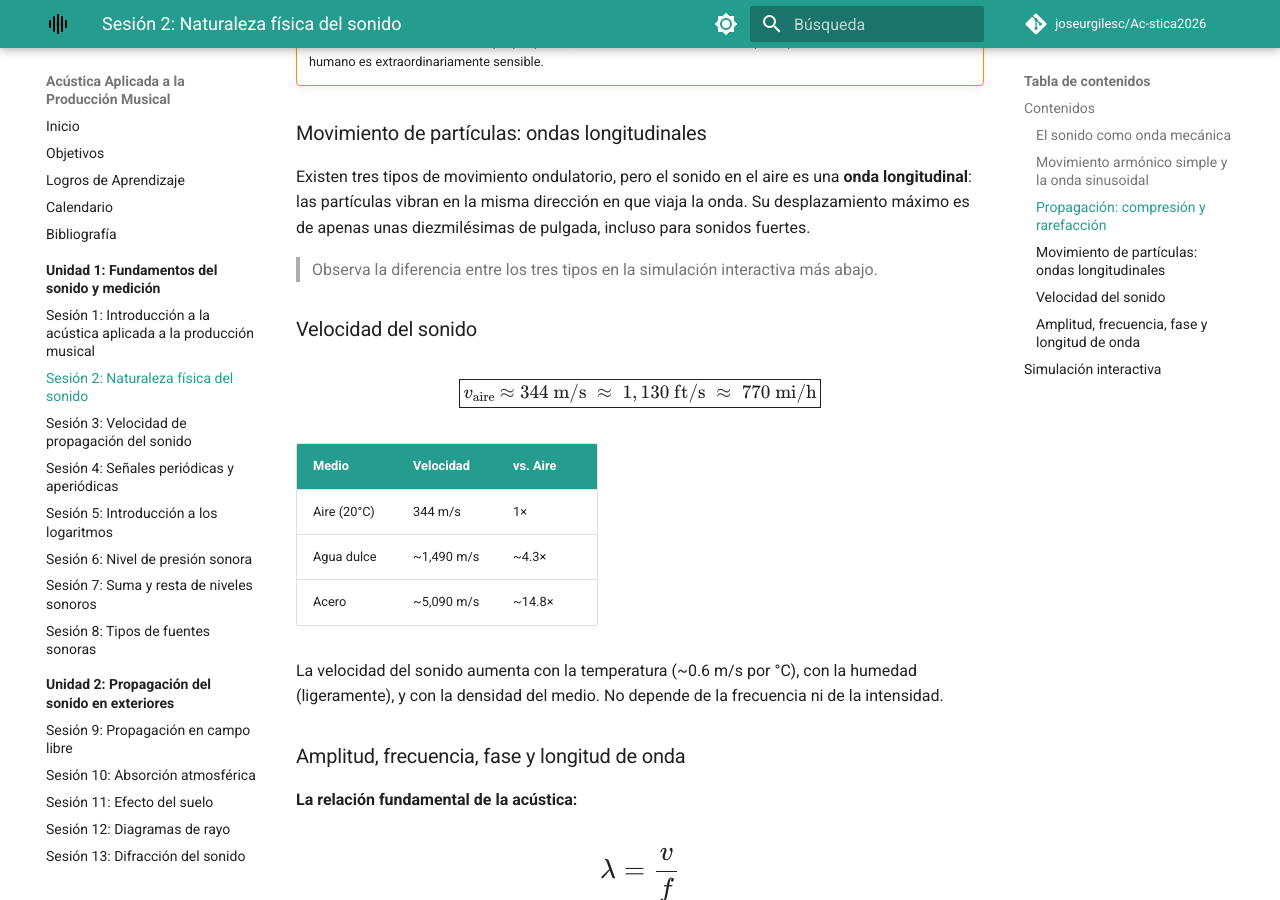
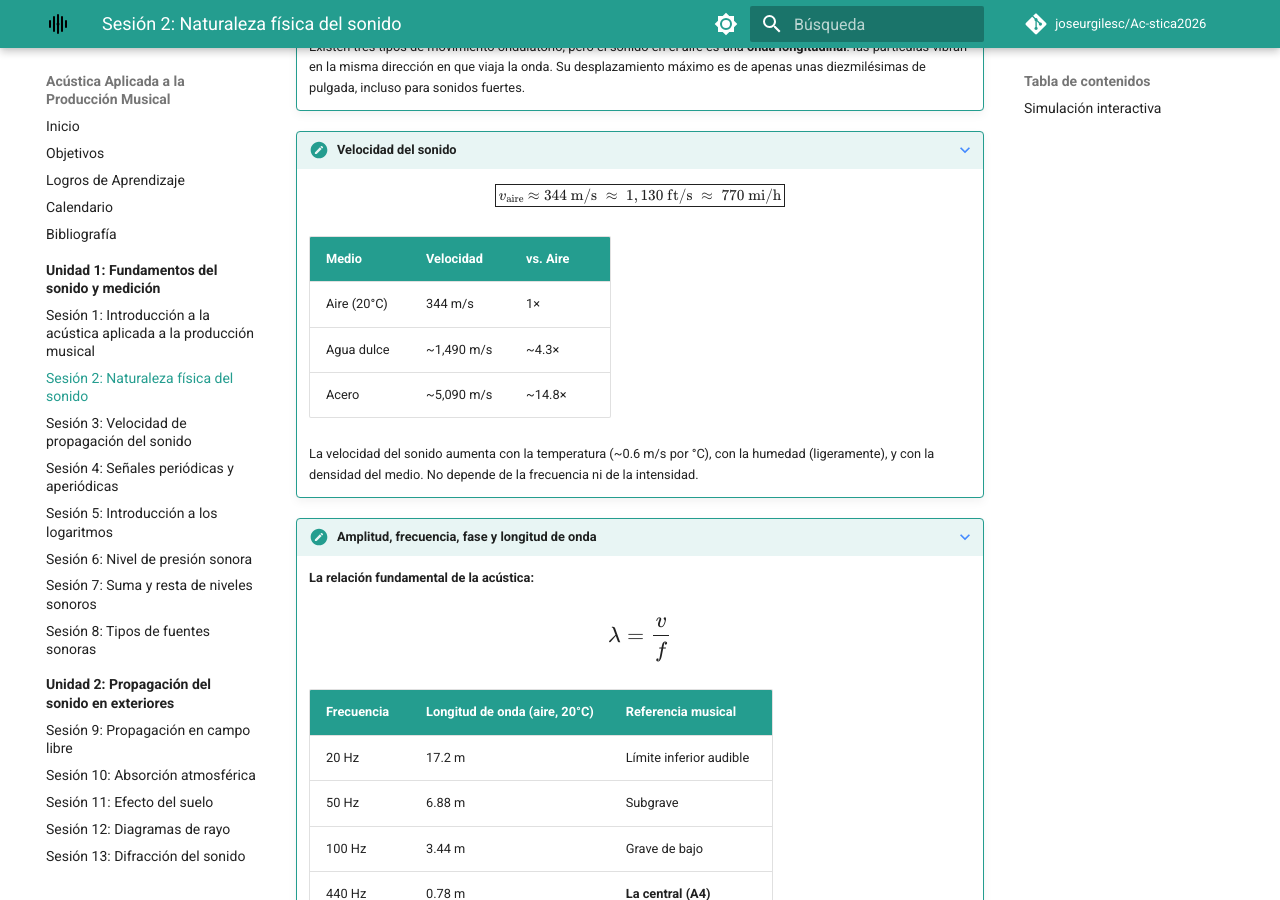
Before and after one commit to joseurgilesc/Ac-stica2026, an MkDocs documentation site: the page built from docs/unidades/U-1-fundamentos-medicion/sesion-02/index.md, in a window 1280 px wide and 900 px high, scrolled down 1495 px. Built offline with MkDocs 1.6.1 and Material for MkDocs 9.7.7, drawn with Linux system fonts in a browser that asks for light colours; comment, search, counter and statistics services are not loaded.

Commit message:
feat: sesión 2 con secciones colapsables + simulación MAS con onda viajera

```diff
--- a/docs/unidades/U-1-fundamentos-medicion/sesion-02/index.md
+++ b/docs/unidades/U-1-fundamentos-medicion/sesion-02/index.md
@@ -1,80 +1,78 @@
 # Sesión 2: Naturaleza física del sonido
 
-## Contenidos
+---
 
-### El sonido como onda mecánica
+???+ note "El sonido como onda mecánica"
 
-El sonido puede entenderse de dos maneras complementarias (Everest & Pohlmann, 2009, p. 1):
+    El sonido puede entenderse de dos maneras complementarias (Everest & Pohlmann, 2009, p. 1):
 
-| Perspectiva | Definición | Campo |
-|---|---|---|
-| **Estímulo físico** | Onda que viaja a través de un medio elástico | Física / Acústica |
-| **Sensación** | Excitación del mecanismo auditivo que produce percepción | Psicoacústica |
+    | Perspectiva | Definición | Campo |
+    |---|---|---|
+    | **Estímulo físico** | Onda que viaja a través de un medio elástico | Física / Acústica |
+    | **Sensación** | Excitación del mecanismo auditivo que produce percepción | Psicoacústica |
 
-!!! note "Frecuencia ≠ Tono"
-    La **frecuencia** es objetiva (se mide en Hz). El **tono** (*pitch*) es subjetivo (cómo el oído la percibe). *"We cannot equate frequency and pitch, but they are analogous."*
+    !!! info "Frecuencia ≠ Tono"
+        La **frecuencia** es objetiva (se mide en Hz). El **tono** (*pitch*) es subjetivo (cómo el oído la percibe). *"We cannot equate frequency and pitch, but they are analogous."*
 
-Para que un medio propague sonido, necesita dos propiedades: **elasticidad** (restaura la posición) e **inercia** (resiste el cambio). Sin ambas, no hay oscilación posible.
+    Para que un medio propague sonido, necesita dos propiedades: **elasticidad** (restaura la posición) e **inercia** (resiste el cambio). Sin ambas, no hay oscilación posible.
 
-### Movimiento armónico simple y la onda sinusoidal
+???+ note "Movimiento armónico simple y la onda sinusoidal"
 
-Una masa en un resorte que oscila arriba y abajo describe un **movimiento armónico simple**. Si se registra su posición en el tiempo, se obtiene una **onda sinusoidal** — la forma de onda más pura y fundamental en acústica.
+    Una masa en un resorte que oscila arriba y abajo describe un **movimiento armónico simple**. Si se registra su posición en el tiempo, se obtiene una **onda sinusoidal** — la forma de onda más pura y fundamental en acústica.
 
-Una revolución completa equivale a 360° — un ciclo. La onda sinusoidal es al sonido lo que el círculo a la geometría: el elemento básico del que todo se compone (Fourier).
+    Una revolución completa equivale a 360° — un ciclo. La onda sinusoidal es al sonido lo que el círculo a la geometría: el elemento básico del que todo se compone (Fourier).
 
-<iframe src="simulacion-mas.html" width="100%" height="300" style="border: none; border-radius: 8px;"></iframe>
+    <iframe src="simulacion-mas.html" width="100%" height="300" style="border: none; border-radius: 8px;"></iframe>
 
-### Propagación: compresión y rarefacción
+???+ note "Propagación: compresión y rarefacción"
 
-Las partículas de aire **no viajan con la onda**: vibran localmente mientras la perturbación se propaga. El movimiento alternado crea:
+    Las partículas de aire **no viajan con la onda**: vibran localmente mientras la perturbación se propaga. El movimiento alternado crea:
 
-- **Compresión (C)**: moléculas agrupadas → presión superior a la atmosférica (~14.7 lb/in²)
-- **Rarefacción (R)**: moléculas separadas → presión inferior a la atmosférica
+    - **Compresión (C)**: moléculas agrupadas → presión superior a la atmosférica (~14.7 lb/in²)
+    - **Rarefacción (R)**: moléculas separadas → presión inferior a la atmosférica
 
-!!! warning "Escala minúscula"
-    El sonido más tenue detectable (20 µPa) es ~**5,000 millones de veces menor** que la presión atmosférica. El oído humano es extraordinariamente sensible.
+    !!! warning "Escala minúscula"
+        El sonido más tenue detectable (20 µPa) es ~**5,000 millones de veces menor** que la presión atmosférica. El oído humano es extraordinariamente sensible.
 
-### Movimiento de partículas: ondas longitudinales
+???+ note "Movimiento de partículas: ondas longitudinales"
 
-Existen tres tipos de movimiento ondulatorio, pero el sonido en el aire es una **onda longitudinal**: las partículas vibran en la misma dirección en que viaja la onda. Su desplazamiento máximo es de apenas unas diezmilésimas de pulgada, incluso para sonidos fuertes.
+    Existen tres tipos de movimiento ondulatorio, pero el sonido en el aire es una **onda longitudinal**: las partículas vibran en la misma dirección en que viaja la onda. Su desplazamiento máximo es de apenas unas diezmilésimas de pulgada, incluso para sonidos fuertes.
 
-> Observa la diferencia entre los tres tipos en la simulación interactiva más abajo.
+???+ note "Velocidad del sonido"
 
-### Velocidad del sonido
+    \[
+    \boxed{v_{\text{aire}} \approx 344\text{ m/s} \;\approx\; 1,130\text{ ft/s} \;\approx\; 770\text{ mi/h}}
+    \]
 
-\[
-\boxed{v_{\text{aire}} \approx 344\text{ m/s} \;\approx\; 1,130\text{ ft/s} \;\approx\; 770\text{ mi/h}}
-\]
+    | Medio | Velocidad | vs. Aire |
+    |---|---|---|
+    | Aire (20°C) | 344 m/s | 1× |
+    | Agua dulce | ~1,490 m/s | ~4.3× |
+    | Acero | ~5,090 m/s | ~14.8× |
 
-| Medio | Velocidad | vs. Aire |
-|---|---|---|
-| Aire (20°C) | 344 m/s | 1× |
-| Agua dulce | ~1,490 m/s | ~4.3× |
-| Acero | ~5,090 m/s | ~14.8× |
+    La velocidad del sonido aumenta con la temperatura (~0.6 m/s por °C), con la humedad (ligeramente), y con la densidad del medio. No depende de la frecuencia ni de la intensidad.
 
-La velocidad del sonido aumenta con la temperatura (~0.6 m/s por °C), con la humedad (ligeramente), y con la densidad del medio. No depende de la frecuencia ni de la intensidad.
+???+ note "Amplitud, frecuencia, fase y longitud de onda"
 
-### Amplitud, frecuencia, fase y longitud de onda
+    **La relación fundamental de la acústica:**
 
-**La relación fundamental de la acústica:**
+    \[
+    \Large{\lambda = \frac{v}{f}}
+    \]
 
-\[
-\Large{\lambda = \frac{v}{f}}
-\]
+    | Frecuencia | Longitud de onda (aire, 20°C) | Referencia musical |
+    |---|---|---|
+    | 20 Hz | 17.2 m | Límite inferior audible |
+    | 50 Hz | 6.88 m | Subgrave |
+    | 100 Hz | 3.44 m | Grave de bajo |
+    | 440 Hz | 0.78 m | **La central (A4)** |
+    | 1,000 Hz | 0.34 m | Referencia |
+    | 4,000 Hz | 8.6 cm | Presencia vocal |
+    | 10,000 Hz | 3.4 cm | Brillo / aire |
+    | 20,000 Hz | 1.7 cm | Límite superior audible |
 
-| Frecuencia | Longitud de onda (aire, 20°C) | Referencia musical |
-|---|---|---|
-| 20 Hz | 17.2 m | Límite inferior audible |
-| 50 Hz | 6.88 m | Subgrave |
-| 100 Hz | 3.44 m | Grave de bajo |
-| 440 Hz | 0.78 m | **La central (A4)** |
-| 1,000 Hz | 0.34 m | Referencia |
-| 4,000 Hz | 8.6 cm | Presencia vocal |
-| 10,000 Hz | 3.4 cm | Brillo / aire |
-| 20,000 Hz | 1.7 cm | Límite superior audible |
-
-!!! tip "¿Por qué importa λ?"
-    Si λ es mucho mayor que un obstáculo, el sonido lo **rodea** (difracción). Si λ es mucho menor, el sonido se **refleja**. Esto explica por qué los graves (λ grande) son difíciles de controlar en recintos pequeños.
+    !!! tip "¿Por qué importa λ?"
+        Si λ es mucho mayor que un obstáculo, el sonido lo **rodea** (difracción). Si λ es mucho menor, el sonido se **refleja**. Esto explica por qué los graves (λ grande) son difíciles de controlar en recintos pequeños.
 
 ---
 
--- a/docs/unidades/U-1-fundamentos-medicion/sesion-02/simulacion-mas.html
+++ b/docs/unidades/U-1-fundamentos-medicion/sesion-02/simulacion-mas.html
@@ -76,9 +72,9 @@ function draw() {
   line(springX-30, springBase, springX+30, springBase);
   drawingContext.setLineDash([]);
 
-  // RIGHT: Wave tracing
-  let waveStartX = 220;
-  let waveEndX = width - 30;
+  // RIGHT: Traveling wave
+  let waveStartX = 200;
+  let waveEndX = width - 20;
   let waveY = height / 2;
 
   // Axis
@@ -88,68 +84,58 @@ function draw() {
 
   // Grid
   for (let x = waveStartX; x < waveEndX; x += 80) {
-    stroke(40, 50, 65);
+    stroke(40, 50, 65, 80);
     line(x, waveY-80, x, waveY+80);
   }
 
-  // Connector line
-  stroke(CORAL, 150);
-  strokeWeight(1.5);
-  drawingContext.setLineDash([3, 4]);
-  line(springX+18, massY, waveStartX, waveY + sin(time) * 55);
-  drawingContext.setLineDash([]);
-
-  // Traced wave
+  // Traveling wave — se desplaza con el tiempo
   noFill();
   strokeWeight(2.5);
-
-  // Draw wave from current position back
   stroke(TEAL);
   beginShape();
-  for (let x = waveEndX; x >= waveStartX; x -= 1) {
-    let t = map(x, waveStartX, waveEndX, 0, TWO_PI * 1.5);
-    let y = waveY + sin(time - t + PI/2) * 55;
+  for (let x = waveStartX; x <= waveEndX; x += 2) {
+    let phase = map(x, waveStartX, waveEndX, 0, TWO_PI * 2.0);
+    let y = waveY + sin(phase - time * 2) * 55;
     vertex(x, y);
   }
   endShape();
 
-  // Current point on wave
-  let currentWaveY = waveY + sin(time) * 55;
+  // Connector line from mass to current wave position at x=waveStartX
+  let connY = waveY + sin(-time * 2) * 55;
+  stroke(CORAL, 120);
+  strokeWeight(1.5);
+  drawingContext.setLineDash([3, 4]);
+  line(springX+18, massY, waveStartX, connY);
+  drawingContext.setLineDash([]);
+
+  // Dot at connection point
   fill(CORAL);
   noStroke();
-  ellipse(waveStartX, currentWaveY, 9, 9);
+  ellipse(waveStartX, connY, 8, 8);
 
   // Labels
   fill(160); noStroke();
   textAlign(CENTER);
   textSize(12);
-  text('Onda Sinusoidal', waveEndX-80, waveY-65);
+  text('Onda viajera', width - 80, waveY-68);
 
-  // Arrow
-  textAlign(LEFT);
-  fill(CORAL);
+  // Arrow showing travel direction
+  stroke(TEAL, 120);
+  strokeWeight(1.5);
+  let arrowX = waveStartX + 180;
+  let arrowY = waveY - 70;
+  line(arrowX-20, arrowY, arrowX+20, arrowY);
+  fill(TEAL, 120); noStroke();
+  triangle(arrowX+20, arrowY, arrowX+14, arrowY-5, arrowX+14, arrowY+5);
+  fill(TEAL, 160);
   textSize(10);
-  text('← El movimiento de la masa', waveStartX + 12, currentWaveY - 14);
-  text('  traza la onda en el tiempo', waveStartX + 12, currentWaveY);
-
-  // Cycle indicator
-  let cx = waveStartX + 160;
-  stroke(TEAL, 60);
-  strokeWeight(1);
-  noFill();
-  let cycleEnd = waveStartX + 320;
-  line(cycleEnd, waveY-70, cycleEnd, waveY+70);
-  fill(TEAL, 180);
-  noStroke();
-  textSize(10);
-  textAlign(CENTER);
-  text('1 ciclo (360°)', (waveStartX + cycleEnd) / 2, waveY+80);
+  text('Propagación →', arrowX, arrowY - 12);
 
   // Title
   fill(200);
   textAlign(CENTER);
   textSize(14);
-  text('Movimiento Armónico Simple  →  Onda Sinusoidal', width/2, height-14);
+  text('Movimiento Armónico Simple  →  Onda Sinusoidal viajera', width/2, height-14);
 }
 </script>
 </body>
```
Also changed, not shown: other parts of docs/unidades/U-1-fundamentos-medicion/sesion-02/simulacion-mas.html (+5 -9 lines).
